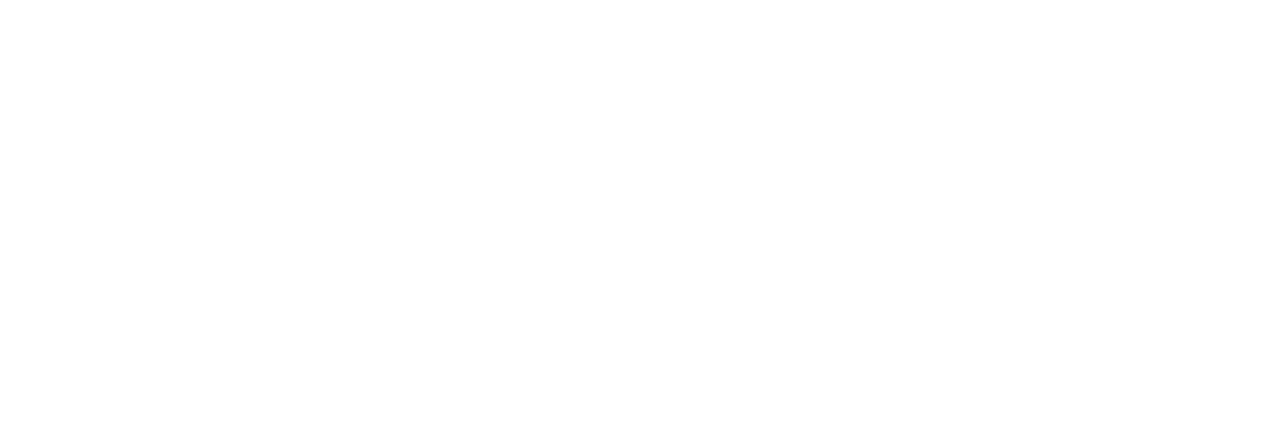
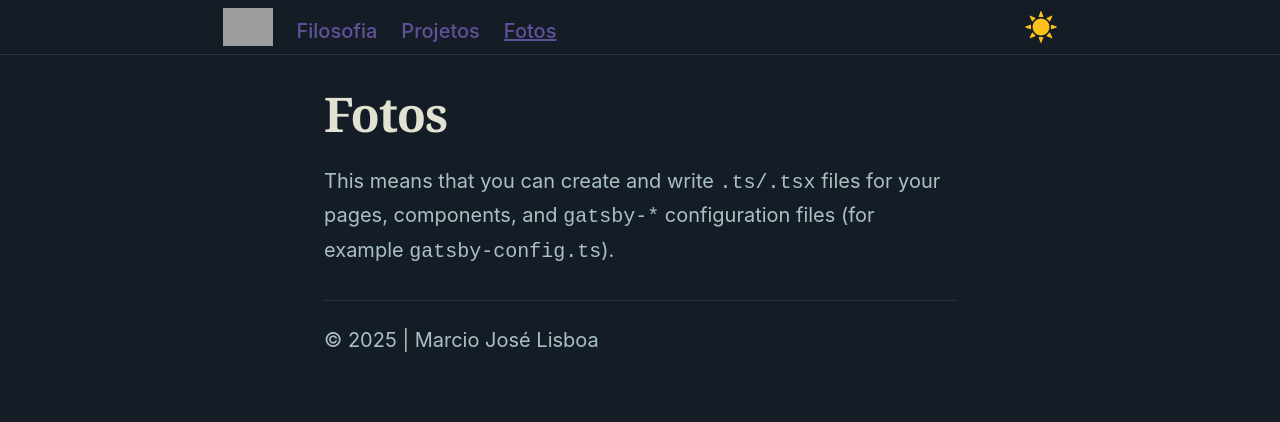
Before and after one commit to mjlbnu/gatsby-starter-blog, a Gatsby site: page /fotos in a window 1280 px wide. Before the commit this address had no page. Built offline with nearby package versions, Linux system fonts and the light colour scheme; Gatsby itself is replaced by a stand-in of ours; grey boxes are pictures that could not be loaded.

Commit message:
fix: menu

```diff
--- a/src/components/layout.js
+++ b/src/components/layout.js
@@ -10,7 +10,7 @@
   if (isRootPath) {
     header = (
       <h1 className="main-heading">
-        <Link to="/">{title}</Link>
+        {title}
       </h1>
     )
   }
--- a/src/components/toggle.css
+++ b/src/components/toggle.css
@@ -1,21 +1,19 @@
 .top-menu-fixed {
   display: flex;
   align-items: center;
-  justify-content: center;
   justify-content: space-around;
-  padding: 8px 16px;
   position: fixed;
   top: 0;
   left: 0;
   right: 0;
   z-index: 1000;
   background-color: var(--color-top-menu);
-  gap: 0.5rem;
   border-bottom: 1px solid var(--color-accent);
 
   a {
     white-space: nowrap;
-    padding: 0.75rem 1rem;
+    padding-top: 0.5rem;
+    padding-right: 1.5rem;
     color: var(--color-primary);
     border-radius: var(--border-radius);
     text-decoration: none;
@@ -27,10 +25,16 @@
   }
 }
 
+.navbar-menu-items {
+  display: flex;
+  align-items: center;
+  justify-content: center;
+}
+
 .top-menu-fixed img {
   cursor: pointer;
-  width: 32px;
-  height: 32px;
+  width: 50px;
+  /*height: 32px;*/
   transition: filter 0.3s, box-shadow 0.3s, transform 1s cubic-bezier(0.4,0.2,0.2,1);
 }
 
@@ -39,6 +43,7 @@
   opacity: 1;
   transition: opacity 1s, transform 1s;
   will-change: opacity, transform;
+  width: 32px !important;
 }
 
 .toggle-img.exit {
--- a/src/components/toggle.js
+++ b/src/components/toggle.js
@@ -3,8 +3,7 @@
 import "./toggle.css"
 import Sun from "../images/sun.svg"
 import Moon from "../images/moon.svg"
-import IconHome from "../images/icon-home-2.svg"
-import Me from "../images/meanime.png"
+import Trident from "../images/tridente_2.png"
 
 export default function DarkMode() {
   const [isDark, setIsDark] = React.useState(getDefaultTheme())
@@ -14,7 +13,7 @@
   const links = [
     { url: '/filosofia', label: 'Filosofia', image: '' },
     { url: '/projetos', label: 'Projetos', image: '' },
-    { url: '/notas', label: 'Notas', image: '' },
+    { url: '/fotos', label: 'Fotos', image: '' },
   ]
 
   function handleCloseMobileNav() {
@@ -48,10 +47,10 @@
   return (
     <div className="top-menu-fixed">
 
-      <nav className={`navbar-menu nav-items`}>
+      <nav className={`navbar-menu-items`}>
 
         <Link to="/" className="nav-logo-link" onClick={handleCloseMobileNav}>
-          <img src={IconHome} alt="logo" className="nav-logo-img" />
+          <img src={Trident} alt="logo" className="nav-logo-img" />
         </Link>
 
         {links.map((link) => (
--- a/src/pages/notas.js
+++ b/src/pages/fotos.js
@@ -5,10 +5,10 @@
 import Layout from "../components/layout"
 import Seo from "../components/seo"
 
-const Notas = ({ data, location }) => {
-    const siteTitle = `Notas`
+const Fotos = ({ data, location }) => {
+    const siteTitle = `Fotos`
     const posts = data.allMarkdownRemark.nodes
-    const title = "Notas"
+    const title = "Fotos"
 
     if (posts.length === 0) {
         return (
@@ -35,7 +35,7 @@
     )
 }
 
-export default Notas
+export default Fotos
 
 /**
  * Head export to define metadata for the page
--- a/src/style.css
+++ b/src/style.css
@@ -275,7 +275,6 @@
 
 .main-heading {
   font-size: var(--fontSize-7);
-  margin: 30px 0 10px 0;
 }
 
 .post-list-item {
```
Also changed, not shown: src/images/icon-home.png (deleted), 2 other files.
